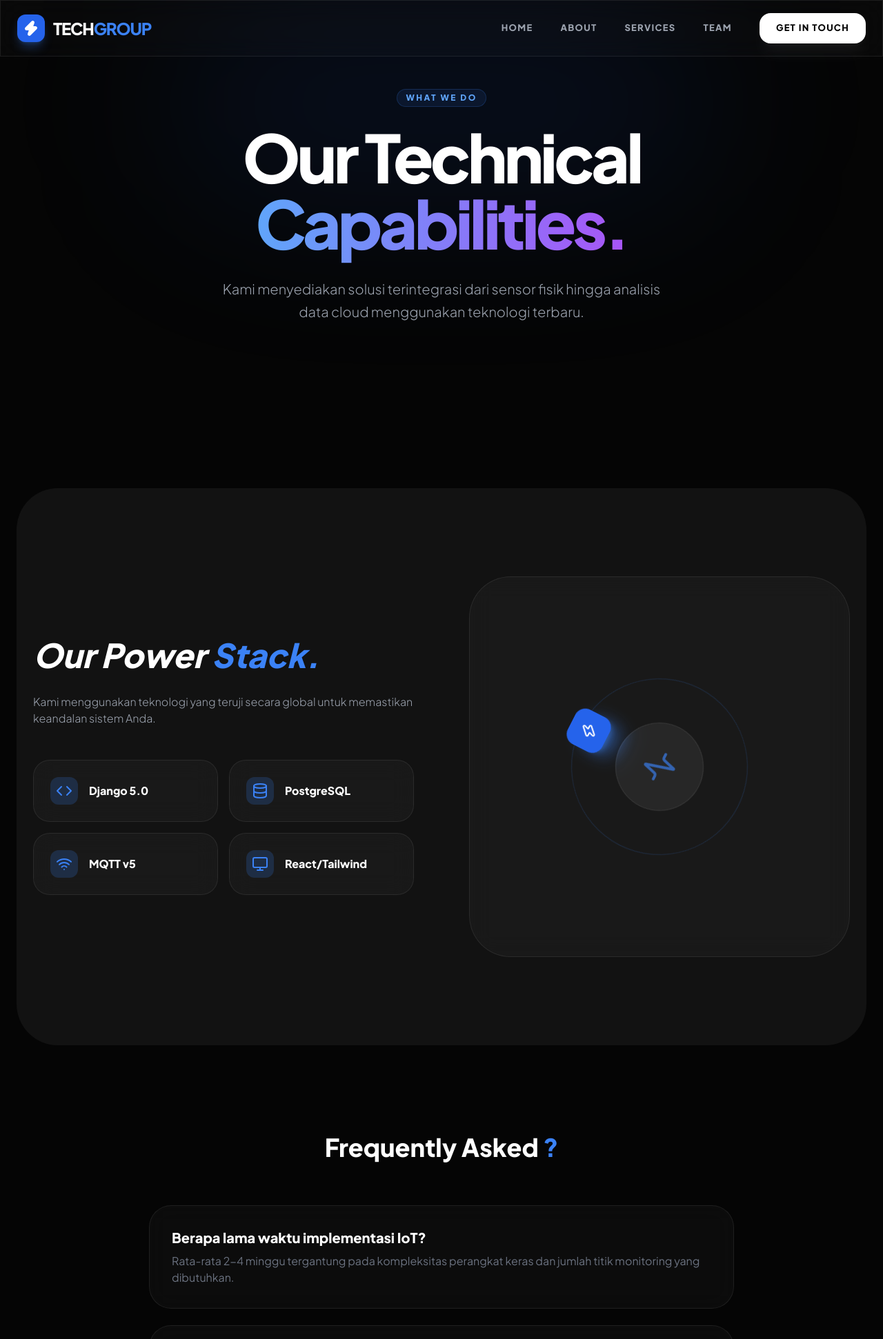
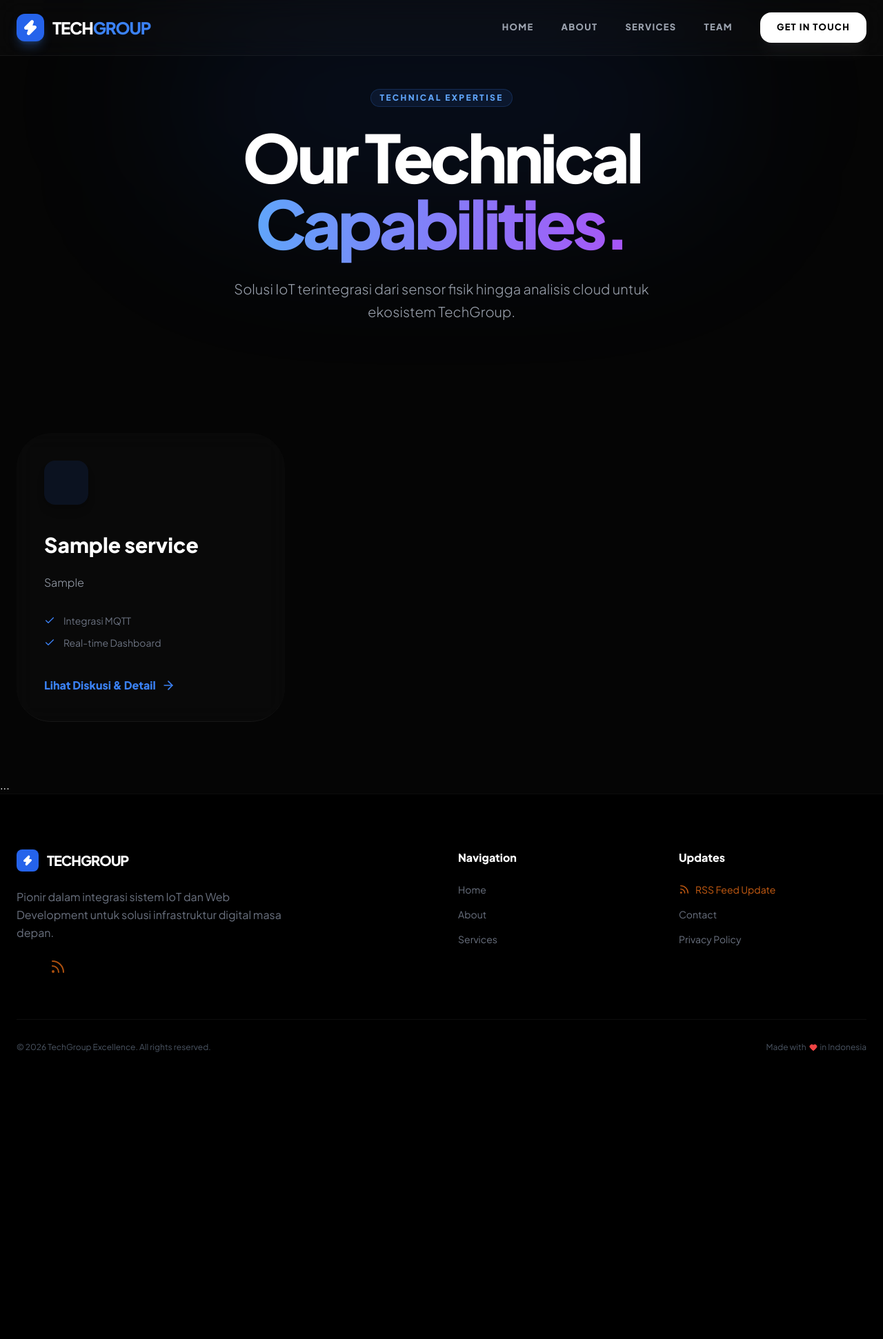
Before and after one commit to raihan-cloud/django, a Django app: page /services/ in a window 1280 px wide. Shown: the top 1942 px of the page at 69% size. After the commit the page ends 1526 px from the top, so only its background shows below. Run offline with Django 5.2, Linux system fonts and the light colour scheme; tables that the repository leaves empty hold one stand-in row (values such as "Sample post"); some libraries are stand-ins or nearby versions.

Commit message:
claer projeck

```diff
--- /dev/null
+++ b/myproject/hello/forms.py
@@ -0,0 +1,6 @@
+from django import forms
+
+class KontakForm(forms.Form):
+    nama = forms.CharField(max_length=100, label="Nama Lengkap")
+    email = forms.EmailField(label="Alamat Email")
+    pesan = forms.CharField(widget=forms.Textarea, label="Isi Pesan")
--- a/myproject/hello/templates/base.html
+++ b/myproject/hello/templates/base.html
@@ -4,6 +4,8 @@
     <meta charset="UTF-8">
     <meta name="viewport" content="width=device-width, initial-scale=1.0">
     <title>{% block title %}TechGroup | Future of IoT{% endblock %}</title>
+
+    <link rel="alternate" type="application/rss+xml" title="RSS Feed Layanan TechGroup" href="{% url 'service_feed' %}" />
 
     <script src="https://cdn.tailwindcss.com"></script>
     <link href="https://fonts.googleapis.com/css2?family=Plus+Jakarta+Sans:wght@300;400;600;800&display=swap" rel="stylesheet">
@@ -30,7 +32,6 @@
             -webkit-text-fill-color: transparent;
         }
 
-        /* Nav Link Animation */
         .nav-link { transition: all 0.3s ease; position: relative; }
         .nav-link::after {
             content: '';
@@ -45,7 +46,6 @@
         .nav-link:hover::after { width: 100%; }
         .nav-link:hover { color: white; }
 
-        /* Custom Scrollbar */
         ::-webkit-scrollbar { width: 8px; }
         ::-webkit-scrollbar-track { background: #050505; }
         ::-webkit-scrollbar-thumb { background: #1e293b; border-radius: 10px; }
@@ -60,7 +60,7 @@
                 <div class="w-10 h-10 bg-blue-600 rounded-xl flex items-center justify-center shadow-lg shadow-blue-500/30 group-hover:rotate-12 transition-transform duration-300">
                     <i data-lucide="zap" class="text-white w-6 h-6 fill-current"></i>
                 </div>
-                <span class="flex items-center">TECH<span class="text-blue-500">GROUP</span></span>
+                <span class="flex items-center uppercase">TECH<span class="text-blue-500">GROUP</span></span>
             </a>
 
             <div class="hidden md:flex items-center gap-10 text-[13px] font-bold uppercase tracking-widest text-gray-400">
@@ -104,7 +104,7 @@
                         <div class="w-8 h-8 bg-blue-600 rounded-lg flex items-center justify-center">
                             <i data-lucide="zap" class="text-white w-4 h-4 fill-current"></i>
                         </div>
-                        <span class="text-xl font-bold tracking-tighter">TECHGROUP</span>
+                        <span class="text-xl font-bold tracking-tighter uppercase">TECHGROUP</span>
                     </div>
                     <p class="text-gray-500 max-w-sm leading-relaxed mb-6">
                         Pionir dalam integrasi sistem IoT dan Web Development untuk solusi infrastruktur digital masa depan.
@@ -113,6 +113,10 @@
                         <a href="#" class="text-gray-600 hover:text-white transition-colors"><i data-lucide="instagram"></i></a>
                         <a href="#" class="text-gray-600 hover:text-white transition-colors"><i data-lucide="github"></i></a>
                         <a href="#" class="text-gray-600 hover:text-white transition-colors"><i data-lucide="linkedin"></i></a>
+
+                        <a href="{% url 'service_feed' %}" title="RSS Feed" class="text-orange-500/70 hover:text-orange-500 transition-colors">
+                            <i data-lucide="rss"></i>
+                        </a>
                     </div>
                 </div>
 
@@ -126,11 +130,15 @@
                 </div>
 
                 <div>
-                    <h5 class="text-white font-bold mb-6">Support</h5>
+                    <h5 class="text-white font-bold mb-6">Updates</h5>
                     <ul class="space-y-4 text-sm text-gray-500">
+                        <li>
+                            <a href="{% url 'service_feed' %}" class="flex items-center gap-2 hover:text-orange-400 transition-colors text-orange-500/80">
+                                <i data-lucide="rss" class="w-4 h-4"></i> RSS Feed Update
+                            </a>
+                        </li>
                         <li><a href="{% url 'kontak' %}" class="hover:text-blue-500 transition-colors">Contact</a></li>
                         <li><a href="#" class="hover:text-blue-500 transition-colors">Privacy Policy</a></li>
-                        <li><a href="#" class="hover:text-blue-500 transition-colors">Terms of Service</a></li>
                     </ul>
                 </div>
             </div>
@@ -147,10 +155,8 @@
     </footer>
 
     <script>
-        // Initialize Lucide Icons
         lucide.createIcons();
 
-        // Navbar Scroll Effect
         window.onscroll = function() {
             const nav = document.getElementById('navbar');
             if (window.pageYOffset > 50) {
--- a/myproject/hello/templates/services.html
+++ b/myproject/hello/templates/services.html
@@ -1,6 +1,6 @@
 {% extends "base.html" %}
 
-{% block title %}Services | Enterprise Solutions{% endblock %}
+{% block title %}Services | TechGroup Solutions{% endblock %}
 
 {% block content %}
 <link href="https://unpkg.com/aos@2.3.1/dist/aos.css" rel="stylesheet">
@@ -10,13 +10,13 @@
 
     <div class="max-w-4xl mx-auto" data-aos="fade-down">
         <div class="inline-flex items-center gap-2 px-3 py-1 rounded-full bg-blue-500/10 border border-blue-500/20 text-blue-400 text-xs font-bold mb-6 uppercase tracking-[0.2em]">
-            What We Do
+            Technical Expertise
         </div>
         <h1 class="text-6xl md:text-8xl font-extrabold tracking-tighter mb-8 leading-tight">
             Our Technical <span class="text-gradient">Capabilities.</span>
         </h1>
         <p class="text-gray-400 text-xl font-light max-w-2xl mx-auto leading-relaxed">
-            Kami menyediakan solusi terintegrasi dari sensor fisik hingga analisis data cloud menggunakan teknologi terbaru.
+            Solusi IoT terintegrasi dari sensor fisik hingga analisis cloud untuk ekosistem TechGroup.
         </p>
     </div>
 </section>
@@ -31,114 +31,45 @@
                 <div class="absolute inset-0 bg-gradient-to-br from-blue-600/5 to-transparent opacity-0 group-hover:opacity-100 transition-opacity"></div>
 
                 <div class="relative z-10">
-                    <div class="w-16 h-16 bg-blue-600/10 rounded-2xl flex items-center justify-center mb-10 group-hover:bg-blue-600 group-hover:scale-110 transition-all duration-500 shadow-lg shadow-blue-500/0 group-hover:shadow-blue-500/20">
-                        <i data-lucide="{{ s.ikon }}" class="text-blue-500 group-hover:text-white w-8 h-8 transition-colors"></i>
+                    <div class="w-16 h-16 bg-blue-600/10 rounded-2xl flex items-center justify-center mb-10 group-hover:bg-blue-600 group-hover:scale-110 transition-all duration-500 shadow-lg group-hover:shadow-blue-500/20">
+                        <i class="{{ s.ikon }} text-2xl text-blue-500 group-hover:text-white transition-colors"></i>
                     </div>
 
                     <h3 class="text-3xl font-bold mb-6 text-white">{{ s.judul }}</h3>
                     <p class="text-gray-400 font-light leading-relaxed mb-8">
-                        {{ s.desc }}
-                    </p>
+                        {{ s.deskripsi|truncatewords:20 }} </p>
 
                     <ul class="space-y-3 mb-10">
                         <li class="flex items-center gap-3 text-sm text-gray-500">
-                            <i data-lucide="check" class="w-4 h-4 text-blue-500"></i> Industry Standard
+                            <i data-lucide="check" class="w-4 h-4 text-blue-500"></i> Integrasi MQTT
                         </li>
                         <li class="flex items-center gap-3 text-sm text-gray-500">
-                            <i data-lucide="check" class="w-4 h-4 text-blue-500"></i> Secure by Design
+                            <i data-lucide="check" class="w-4 h-4 text-blue-500"></i> Real-time Dashboard
                         </li>
                     </ul>
 
-                    <a href="{% url 'kontak' %}" class="inline-flex items-center gap-2 text-blue-500 font-bold hover:gap-4 transition-all">
-                        Request Project <i data-lucide="arrow-right" class="w-5 h-5"></i>
+                    <a href="{% url 'service_detail' s.id %}" class="inline-flex items-center gap-2 text-blue-500 font-bold hover:gap-4 transition-all">
+                        Lihat Diskusi & Detail <i data-lucide="arrow-right" class="w-5 h-5"></i>
                     </a>
                 </div>
+            </div>
+            {% empty %}
+            <div class="col-span-3 text-center py-20">
+                <p class="text-gray-500 italic text-xl">Belum ada layanan yang ditambahkan.</p>
             </div>
             {% endfor %}
         </div>
     </div>
 </section>
 
-<section class="py-32 bg-white/5 rounded-[60px] mx-6">
-    <div class="max-w-7xl mx-auto px-6">
-        <div class="grid grid-cols-1 lg:grid-cols-2 gap-20 items-center">
-            <div data-aos="fade-right">
-                <h2 class="text-5xl font-extrabold mb-8 italic">Our Power <span class="text-blue-500">Stack.</span></h2>
-                <p class="text-gray-400 mb-12 font-light">
-                    Kami menggunakan teknologi yang teruji secara global untuk memastikan keandalan sistem Anda.
-                </p>
-                <div class="grid grid-cols-2 gap-4">
-                    <div class="glass p-6 rounded-3xl flex items-center gap-4">
-                        <div class="w-10 h-10 bg-blue-500/20 rounded-xl flex items-center justify-center"><i data-lucide="code" class="text-blue-500"></i></div>
-                        <span class="font-bold">Django 5.0</span>
-                    </div>
-                    <div class="glass p-6 rounded-3xl flex items-center gap-4">
-                        <div class="w-10 h-10 bg-blue-500/20 rounded-xl flex items-center justify-center"><i data-lucide="database" class="text-blue-500"></i></div>
-                        <span class="font-bold">PostgreSQL</span>
-                    </div>
-                    <div class="glass p-6 rounded-3xl flex items-center gap-4">
-                        <div class="w-10 h-10 bg-blue-500/20 rounded-xl flex items-center justify-center"><i data-lucide="wifi" class="text-blue-500"></i></div>
-                        <span class="font-bold">MQTT v5</span>
-                    </div>
-                    <div class="glass p-6 rounded-3xl flex items-center gap-4">
-                        <div class="w-10 h-10 bg-blue-500/20 rounded-xl flex items-center justify-center"><i data-lucide="monitor" class="text-blue-500"></i></div>
-                        <span class="font-bold">React/Tailwind</span>
-                    </div>
-                </div>
-            </div>
-
-            <div class="relative flex justify-center" data-aos="fade-left">
-                <div class="w-full aspect-square glass rounded-[60px] flex items-center justify-center overflow-hidden">
-                    <div class="relative w-64 h-64 border border-blue-500/20 rounded-full animate-spin-slow flex items-center justify-center">
-                        <div class="absolute -top-4 bg-blue-600 p-4 rounded-2xl shadow-xl shadow-blue-500/50">
-                            <i data-lucide="zap" class="text-white"></i>
-                        </div>
-                        <div class="w-32 h-32 glass rounded-full flex items-center justify-center border-blue-500/50">
-                            <i data-lucide="activity" class="text-blue-500 w-12 h-12 animate-pulse"></i>
-                        </div>
-                    </div>
-                </div>
-            </div>
-        </div>
-    </div>
-</section>
-
-<section class="py-32 max-w-4xl mx-auto px-6">
-    <h2 class="text-4xl font-extrabold text-center mb-16" data-aos="fade-up">Frequently Asked <span class="text-blue-500">?</span></h2>
-    <div class="space-y-6">
-        <div class="glass p-8 rounded-[32px]" data-aos="fade-up">
-            <h4 class="text-xl font-bold mb-2">Berapa lama waktu implementasi IoT?</h4>
-            <p class="text-gray-500">Rata-rata 2-4 minggu tergantung pada kompleksitas perangkat keras dan jumlah titik monitoring yang dibutuhkan.</p>
-        </div>
-        <div class="glass p-8 rounded-[32px]" data-aos="fade-up" data-aos-delay="100">
-            <h4 class="text-xl font-bold mb-2">Apakah sistem bisa diakses via Mobile?</h4>
-            <p class="text-gray-500">Tentu! Semua dashboard kami responsif dan tersedia versi Progressive Web App (PWA) untuk akses cepat di Android/iOS.</p>
-        </div>
-    </div>
-</section>
+...
 
 <script src="https://unpkg.com/aos@2.3.1/dist/aos.js"></script>
 <script>
-  AOS.init({ duration: 1000, once: true });
+    AOS.init({ duration: 1000, once: true });
+    // Pastikan lucide dijalankan jika base.html belum memanggilnya
+    if (typeof lucide !== 'undefined') {
+        lucide.createIcons();
+    }
 </script>
-
-<style>
-    .text-gradient {
-        background: linear-gradient(to right, #60a5fa, #a855f7);
-        -webkit-background-clip: text;
-        -webkit-text-fill-color: transparent;
-    }
-    .glass {
-        background: rgba(255, 255, 255, 0.03);
-        backdrop-filter: blur(16px);
-        border: 1px solid rgba(255, 255, 255, 0.08);
-    }
-    .animate-spin-slow {
-        animation: spin 8s linear infinite;
-    }
-    @keyframes spin {
-        from { transform: rotate(0deg); }
-        to { transform: rotate(360deg); }
-    }
-</style>
 {% endblock %}
--- a/myproject/hello/urls.py
+++ b/myproject/hello/urls.py
@@ -1,7 +1,7 @@
 # hello/urls.py
 from django.urls import path
 from . import views
-
+from .feeds import LatestServicesFeed
 urlpatterns = [
     # Halaman Utama (Dashboard Mewah)
     path('', views.home, name='home'),
@@ -9,10 +9,17 @@
     # Halaman Informasi
     path('about/', views.about, name='about'),
     path('services/', views.services, name='services'),
-
+    path('services/<int:id>/', views.service_detail, name='service_detail'),
+    path('post-comment-ajax/', views.post_comment_ajax, name='post_comment_ajax'),
     # Halaman Redirect / Anggota
     path('anggota/', views.anggota, name='anggota'),
+    path('latest/rss/', LatestServicesFeed(), name='service_feed'),
+    path('kontak/', views.kontak, name='kontak'),
 
-    # Halaman Kontak (Hanya satu baris saja, hapus duplikatnya)
-    path('kontak/', views.kontak, name='kontak'),
+    path('set-cookie/', views.set_cookie, name='set_cookie'),
+    path('get-cookie/', views.get_cookie, name='get_cookie'),
+    path('del-cookie/', views.delete_cookie, name='delete_cookie'),
+    path('test-session/', views.test_session, name='test_session'),
+
+
 ]
--- a/myproject/hello/views.py
+++ b/myproject/hello/views.py
@@ -1,40 +1,112 @@
-from django.shortcuts import render, redirect
+from django.shortcuts import render, redirect, get_object_or_404
 from django.core.mail import send_mail
 from django.conf import settings
+from django.contrib import messages
+from django.http import HttpResponse, JsonResponse # Ditambahkan JsonResponse untuk AJAX
+from django.contrib.contenttypes.models import ContentType
+from django_comments.models import Comment
+
+from .forms import KontakForm
+from .models import Anggota, Service
 
 def home(request):
-    # Cukup render satu file, misalnya 'home.html'
-    return render(request, "home.html")
+    semua_service = Service.objects.all()
+    return render(request, "home.html", {"services": semua_service})
 
 def anggota(request):
-    # Langsung lempar ke home tanpa halaman perantara
-    return redirect('home')
+    data_anggota = Anggota.objects.all().order_by('nama')
+    return render(request, "team.html", {"anggota": data_anggota})
 
 def kontak(request):
     if request.method == 'POST':
-        nama = request.POST.get('nama', 'User')
-        try:
-            send_mail(
-                f'Notifikasi TechGroup dari {nama}',
-                'Seseorang menghubungi via form kontak.',
-                settings.EMAIL_HOST_USER,
-                ['admin@techgroup.id'],
-                fail_silently=False,
-            )
-        except:
-            pass # Abaikan jika email gagal agar tidak error 500
+        form = KontakForm(request.POST)
+        if form.is_valid():
+            nama = form.cleaned_data['nama']
+            email_pengirim = form.cleaned_data['email']
+            pesan = form.cleaned_data['pesan']
 
-        # Selesai kirim, langsung balik ke home
-        return redirect('home')
+            try:
+                send_mail(
+                    f'Notifikasi TechGroup dari {nama}',
+                    f'Pesan: {pesan}\n\nDari: {email_pengirim}',
+                    settings.EMAIL_HOST_USER,
+                    ['admin@techgroup.id'],
+                    fail_silently=False,
+                )
+                messages.success(request, f"Terima kasih {nama}, pesan Anda terkirim!")
+            except Exception as e:
+                # Mode Dev: Tetap beri feedback meski email belum dikonfigurasi
+                messages.info(request, "Pesan diterima (Mode Pengembangan).")
 
-    return render(request, "kontak.html", {})
+            return redirect('home')
+    else:
+        form = KontakForm()
+    return render(request, "kontak.html", {'form': form})
 
 def about(request):
-    return render(request, "about.html", {})
+    data_anggota = Anggota.objects.all()
+    return render(request, "about.html", {"anggota": data_anggota})
 
 def services(request):
-    return render(request, "services.html", {})
+    semua_service = Service.objects.all()
+    return render(request, "services.html", {"services": semua_service})
 
-# Tambahkan ini di bagian paling bawah hello/views.py
+def service_detail(request, id):
+    # Menggunakan get_object_or_404 agar jika ID salah, muncul 404 bukan error kode
+    service = get_object_or_404(Service, id=id)
+    return render(request, "service_detail.html", {"object": service})
+
+# --- FUNGSI AJAX BARU ---
+def post_comment_ajax(request):
+    if request.method == "POST":
+        nama = request.POST.get('name')
+        email = request.POST.get('email')
+        isi_komentar = request.POST.get('comment')
+        object_id = request.POST.get('object_pk')
+
+        if nama and isi_komentar:
+            # Simpan komentar ke database
+            # Catatan: ContentType digunakan untuk menghubungkan komentar ke model Service
+            ctype = ContentType.objects.get_for_model(Service)
+            new_comment = Comment.objects.create(
+                user_name=nama,
+                user_email=email,
+                comment=isi_komentar,
+                object_pk=object_id,
+                content_type=ctype,
+                site_id=settings.SITE_ID
+            )
+
+            return JsonResponse({
+                "status": "success",
+                "name": new_comment.user_name,
+                "comment": new_comment.comment,
+            })
+    return JsonResponse({"status": "error"}, status=400)
+
+# --- COOKIES & SESSIONS ---
+def set_cookie(request):
+    response = HttpResponse("<h1>TechGroup: Cookie telah dipasang!</h1>")
+    response.set_cookie('user_visitor', 'Raihan', max_age=3600)
+    return response
+
+def get_cookie(request):
+    nama_pengunjung = request.COOKIES.get('user_visitor', 'Tamu')
+    return render(request, 'hello_cookie.html', {'nama': nama_pengunjung})
+
+def delete_cookie(request):
+    response = HttpResponse("<h1>TechGroup: Cookie telah dihapus!</h1>")
+    response.delete_cookie('user_visitor')
+    return response
+
+def test_session(request):
+    jumlah_kunjungan = request.session.get('kunjungan', 0)
+    request.session['kunjungan'] = jumlah_kunjungan + 1
+    return render(request, 'session_view.html', {'count': request.session['kunjungan']})
+
+def clear_session(request):
+    request.session.flush()
+    return HttpResponse("<h1>Session telah dibersihkan!</h1>")
+
 def error_404_view(request, exception):
     return render(request, '404.html', status=404)
--- a/myproject/myproject/urls.py
+++ b/myproject/myproject/urls.py
@@ -6,13 +6,11 @@
 urlpatterns = [
     path('admin/', admin.site.urls),
     path('', include('hello.urls')),
+    path('comments/', include('django_comments.urls')), # Tambahkan ini untuk sistem komentar
 ]
 
-# Handler untuk halaman error 404
 handler404 = 'hello.views.error_404_view'
 
-# Melayani file static & media saat pengembangan (DEBUG = True)
 if settings.DEBUG:
     urlpatterns += static(settings.STATIC_URL, document_root=settings.STATIC_ROOT)
-    # Tambahkan ini juga jika kamu menggunakan folder media untuk upload foto
     urlpatterns += static(settings.MEDIA_URL, document_root=settings.MEDIA_ROOT)
```
Also changed, not shown: myproject/hello/admin.py (+25 -14 lines), myproject/hello/feeds.py (added, +22 -0 lines), myproject/hello/models.py (+8 -6 lines), myproject/hello/templates/hello_cookie.html (added, +15 -0 lines), myproject/hello/templates/kontak.html (+18 -9 lines), myproject/hello/templates/service_detail.html (added, +195 -0 lines), myproject/hello/templates/session_view.html (added, +17 -0 lines), myproject/hello/templates/team.html (renamed from myproject/hello/templates/anggota.html, +14 -13 lines), myproject/myproject/settings.py (+22 -1 lines), myproject/hello/migrations/0003_teammember.py (added), myproject/hello/migrations/0004_delete_teammember_alter_anggota_jabatan.py (added).
